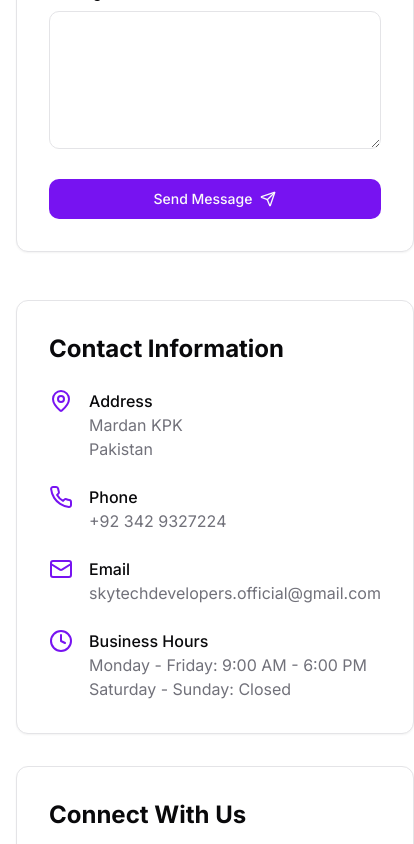
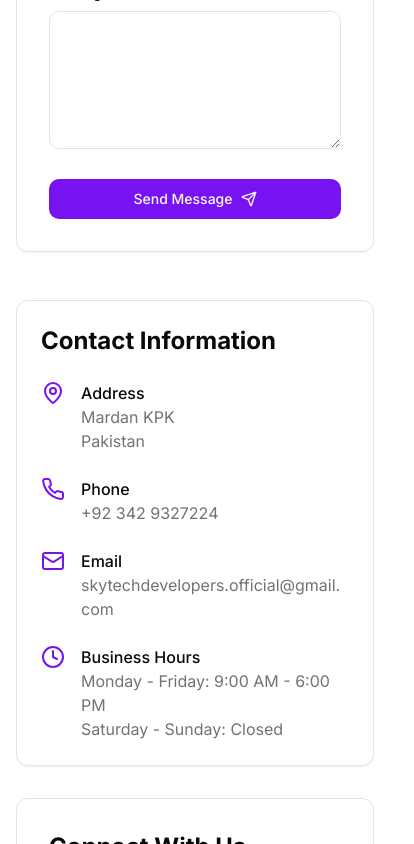
Before and after one commit to Alikhan23M/skytech-developers, a Next.js app: page /contact in a window 390 px wide. Shown: the part 853-1697 px from the top of the page, 414 px wide, since content can reach past the window. Built offline with nearby package versions, Linux system fonts and the light colour scheme.

Commit message:
Add files via upload

```diff
--- a/app/contact/page.tsx
+++ b/app/contact/page.tsx
@@ -62,7 +62,7 @@ export default function ContactPage() {
     }
   };
   return (
-    <>
+    <div className="overflow-x-hidden">
       {/* Hero Section */}
 
       <GenralHero heading="Contact Us" para=" Have a project in mind? Let's discuss how we can help bring your vision to life." />
@@ -152,7 +152,7 @@ export default function ContactPage() {
               viewport={{ once: false }}
               transition={{ duration: 0.8 }}
               className="space-y-8">
-              <Card className="p-8">
+              <Card className="p-6 sm:p-8">
                 <h2 className="text-2xl font-bold mb-6">Contact Information</h2>
                 <div className="space-y-6">
                   <div className="flex items-start space-x-4">
@@ -170,7 +170,7 @@ export default function ContactPage() {
                     <Phone className="h-6 w-6 text-primary shrink-0" />
                     <div>
                       <h3 className="font-medium">Phone</h3>
-                      <p className="text-muted-foreground hover:underline transition-colors duration-300 "><a href="tel:+923429327224">+92 342 9327224</a></p>
+                      <p className="text-muted-foreground hover:underline transition-colors duration-300 "><a className="whitespace-normal break-all" href="tel:+923429327224">+92 342 9327224</a></p>
                     </div>
                   </div>
                   <div className="flex items-start space-x-4">
@@ -178,7 +178,7 @@ export default function ContactPage() {
                     <div>
                       <h3 className="font-medium">Email</h3>
                       <p className="text-muted-foreground hover:underline transition-colors duration-300">
-                        <a href="mailto:skytechdevelopers.official@gmail.com">skytechdevelopers.official@gmail.com</a>
+                        <a className="whitespace-normal break-all" href="mailto:skytechdevelopers.official@gmail.com">skytechdevelopers.official@gmail.com</a>
                       </p>
                     </div>
                   </div>
@@ -229,6 +229,6 @@ export default function ContactPage() {
           </div>
         </div>
       </section>
-    </>
+    </div>
   );
 }
--- a/app/page.tsx
+++ b/app/page.tsx
@@ -9,7 +9,7 @@ import {
   Code2,
   Smartphone,
   Palette,
-  Shield,
+  Brain,
   CheckCircle,
   Clock,
   Zap,
@@ -179,7 +179,7 @@ export default function Home() {
                 href: "/services/ui-ux-design",
               },
               {
-                icon: <Shield className="h-8 w-8" />,
+                icon: <Brain className="h-8 w-8" />,
                 title: "Artificial Intelligence",
                 description: "Comprehensive AI solutions for your business.",
                 href: "/services/aritificial-intelligence",
--- a/app/portfolio/page.tsx
+++ b/app/portfolio/page.tsx
@@ -72,7 +72,7 @@ export default function BlogPage() {
                   <p className="text-muted-foreground">{project.description}</p>
                   <Button variant="link" asChild className="px-0">
                     <Link href={`/portfolio/${project.link}`}>
-                      View Project <ArrowRight className="ml-2 h-4 w-4" />
+                      View Details <ArrowRight className="ml-2 h-4 w-4" />
                     </Link>
                   </Button>
                 </div>
```
